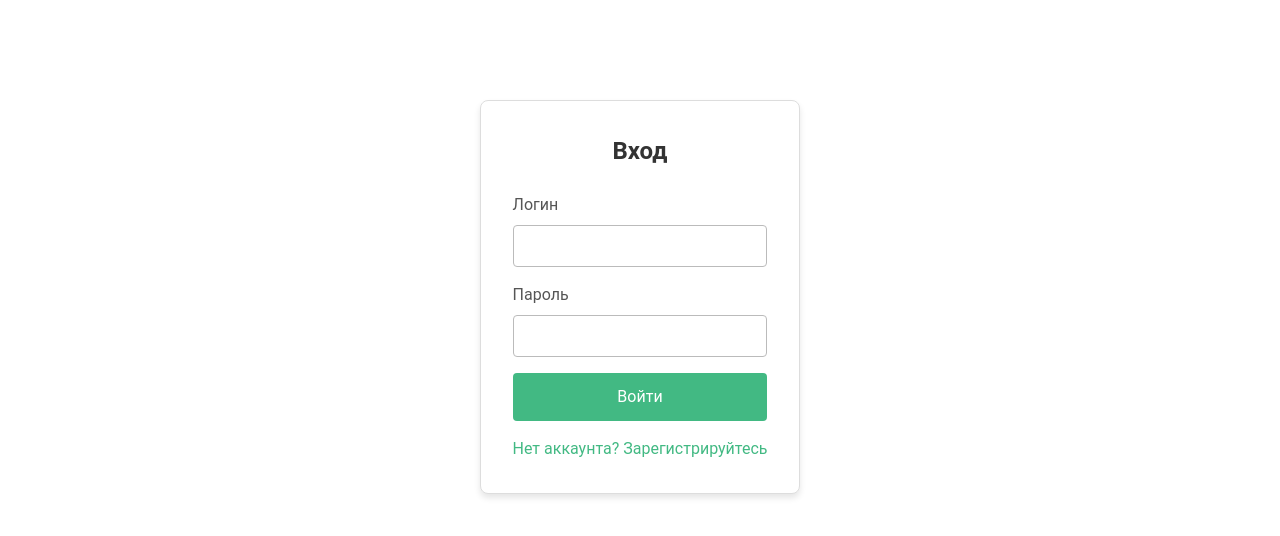
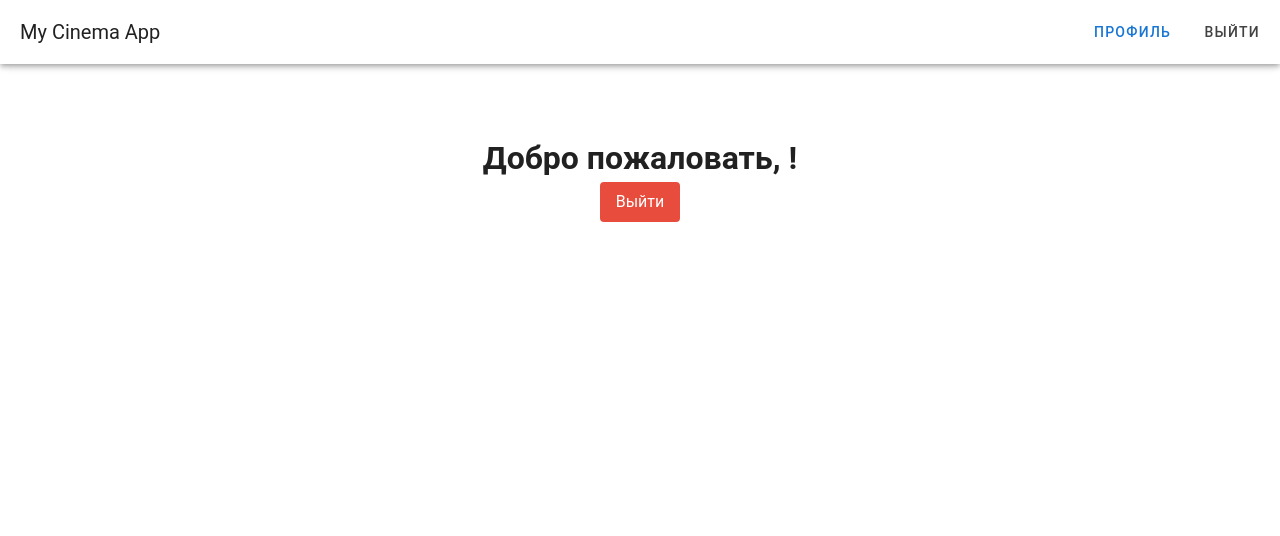
Before and after one commit to HoldSnap/courseach_cinema, a Vue app in the folder frontend/: page /dashboard in a window 1280 px wide. Before the commit this address led to /login. Shown: the top 536 px of the page. Built offline with nearby package versions, Linux system fonts and the light colour scheme; sample sign-in values are in the browser's storage.

Commit message:
feat: update user

```diff
--- a/frontend/src/App.vue
+++ b/frontend/src/App.vue
@@ -1,15 +1,16 @@
 <template>
-  <v-app>
-
-  <router-view />
-</v-app>
-
+  <v-app class="app-container">
+    <Header />
+    <router-view />
+  </v-app>
 </template>
 
 <script setup>
-import { defineComponent } from 'vue'
-
-defineComponent({})
+import Header from './components/Header.vue';
 </script>
 
-<style scoped></style>
+<style scoped>
+.app-container {
+  padding: 34px;  /* Добавляем небольшой padding */
+}
+</style>
--- /dev/null
+++ b/frontend/src/components/Header.vue
@@ -0,0 +1,40 @@
+<template>
+  <v-app-bar app>
+    <v-toolbar-title>My Cinema App</v-toolbar-title>
+
+    <v-spacer></v-spacer>
+
+    <v-btn v-if="authStore.user" @click="goToProfile" color="primary">
+      Профиль
+    </v-btn>
+
+    <v-btn v-if="authStore.user" @click="logout" color="secondary">
+      Выйти
+    </v-btn>
+
+    <v-btn v-else @click="goToLogin" color="primary">
+      Войти
+    </v-btn>
+  </v-app-bar>
+</template>
+
+<script setup>
+import { useAuthStore } from '../stores/auth';
+import { useRouter } from 'vue-router';  // Импортируем useRouter
+
+const authStore = useAuthStore();
+const router = useRouter();  // Определяем router
+
+const goToProfile = () => {
+  router.push('/profile');
+};
+
+const logout = () => {
+  authStore.logout();
+  router.push('/login');  // Перенаправляем на страницу входа после выхода
+};
+
+const goToLogin = () => {
+  router.push('/login');
+};
+</script>
--- /dev/null
+++ b/frontend/src/components/UserProfile.vue
@@ -0,0 +1,46 @@
+<template>
+  <v-container>
+    <v-row>
+      <v-col cols="12" md="6">
+        <v-card>
+          <v-card-title>Профиль пользователя</v-card-title>
+          <v-card-subtitle>
+            <strong>Имя:</strong> {{ userData.name }}
+          </v-card-subtitle>
+
+          <v-card-subtitle>
+            <strong>Баланс:</strong> {{ userData.balance }} $
+          </v-card-subtitle>
+        </v-card>
+      </v-col>
+    </v-row>
+  </v-container>
+</template>
+
+<script setup>
+import { useAuthStore } from '../stores/auth';
+import { onMounted, ref } from 'vue';
+import axios from 'axios';
+import { useRouter } from 'vue-router';
+const userData = ref({});
+const authStore = useAuthStore();
+const router = useRouter();  // Определяем router
+
+onMounted(async () => {
+  if (!authStore.user) {
+    // Если пользователь не авторизован, перенаправляем на страницу входа
+    return router.push('/login');
+  }
+
+  // Загружаем данные о пользователе с сервера
+  const token = authStore.user.token; // Берем токен из authStore
+  try {
+    const response = await axios.get('http://localhost:3000/api/auth/user/data', {
+      headers: { Authorization: `Bearer ${token}` }
+    });
+    userData.value = response.data;
+  } catch (error) {
+    console.error('Ошибка при получении данных о пользователе', error);
+  }
+});
+</script>
--- a/frontend/src/router/index.js
+++ b/frontend/src/router/index.js
@@ -2,6 +2,7 @@ import {createRouter, createWebHistory} from 'vue-router'
 
 import SeatsPage from '../components/SeatsPage.vue'
 import SessionsList from '../components/SessionsList.vue'
+import ProfilePage from '../components/UserProfile.vue'; // Импортируем компонент профиля
 import AdminDashboard from '../views/AdminDashboard.vue'
 import UserLogin from '../views/UserLogin.vue'
 import UserRegister from '../views/UserRegister.vue'
@@ -23,6 +24,13 @@ const routes =
         component: SeatsPage,
         props: route => ({sessionId: route.query.sessionId})
       },
+      {
+        path: '/profile',  // Путь для профиля
+        component: ProfilePage,  // Компонент, который будет отображаться
+        meta: {
+          requiresAuth: true
+        },  // Можно добавить защиту для авторизованных пользователей
+      },
     ]
 
     const router = createRouter({
--- a/frontend/src/stores/auth.js
+++ b/frontend/src/stores/auth.js
@@ -1,4 +1,3 @@
-// stores/auth.js
 import axios from 'axios';
 import {defineStore} from 'pinia';
 import {onMounted, ref} from 'vue';
@@ -11,7 +10,6 @@ export const useAuthStore = defineStore('auth', () => {
   const loading = ref(false);
 
   // Функция для загрузки пользователя из localStorage при инициализации
-  // хранилища
   const loadUserFromLocalStorage = () => {
     const userData = localStorage.getItem('user');
     if (userData) {
@@ -24,6 +22,7 @@ export const useAuthStore = defineStore('auth', () => {
     loadUserFromLocalStorage();
   });
 
+  // Вход в систему
   const login = async (loginData) => {
     loading.value = true;
     error.value = null;
@@ -42,6 +41,7 @@ export const useAuthStore = defineStore('auth', () => {
     }
   };
 
+  // Регистрация пользователя
   const register = async (registerData) => {
     loading.value = true;
     error.value = null;
@@ -60,9 +60,9 @@ export const useAuthStore = defineStore('auth', () => {
     }
   };
 
+  // Выход из системы
   const logout = () => {
     user.value = null;
-    // Удаление пользователя из localStorage при выходе
     localStorage.removeItem('user');
     router.push('/login');
   };
```
